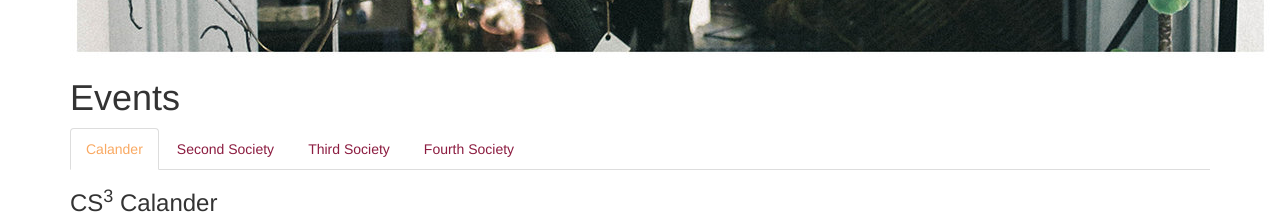
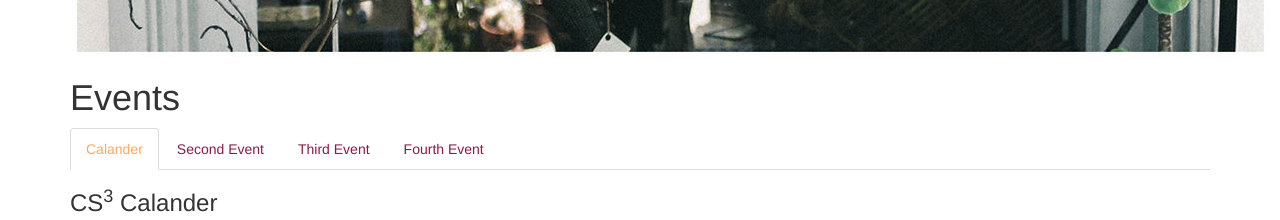
Before and after one commit to JonW42/CS3, a plain HTML site: page index.html in a window 1280 px wide. Shown: the part 2060-2280 px from the top of the page. Drawn offline with Linux system fonts and the light colour scheme.

Commit message:
Added files via upload

```diff
--- a/index.html
+++ b/index.html
@@ -113,9 +113,9 @@
                     <h1>Events</h1>
                     <ul class="nav nav-tabs">
                             <li class="active"><a data-toggle="tab" href="#calnd">Calander</a></li>
-                            <li><a data-toggle="tab" href="#event1">Second Society</a></li>
-                            <li><a data-toggle="tab" href="#event2">Third Society</a></li>
-                            <li><a data-toggle="tab" href="#event3">Fourth Society</a></li>
+                            <li><a data-toggle="tab" href="#event1">Second Event</a></li>
+                            <li><a data-toggle="tab" href="#event2">Third Event</a></li>
+                            <li><a data-toggle="tab" href="#event3">Fourth Event</a></li>
                           </ul>
                           <div class="tab-content">
                             <div id="calnd" class="tab-pane fade in active">
```
